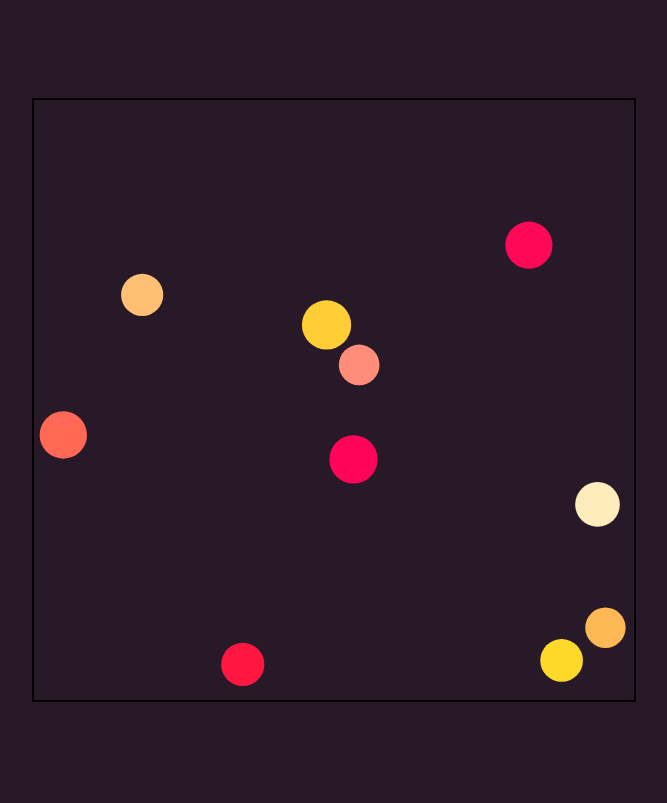
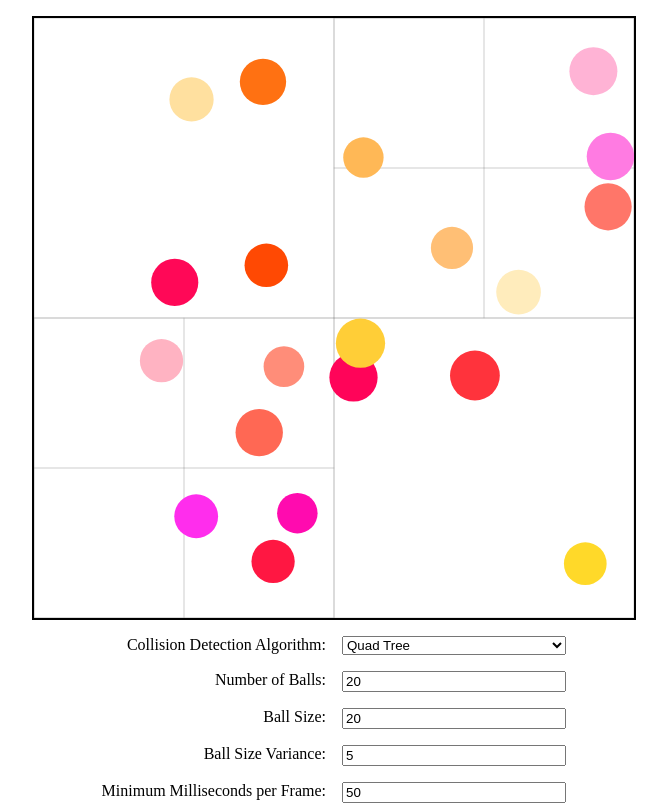
Before and after one commit to AlurienFlame/collision-detection-comparison, a plain HTML site: page index.html in a window 1280 px wide. Shown: the whole page, without its empty margins (306-973 px from the left). Drawn offline with Linux system fonts and the light colour scheme.

Commit message:
Add config settings

```diff
--- a/index.html
+++ b/index.html
@@ -1,5 +1,6 @@
 <!DOCTYPE html>
 <html>
+
 <head>
   <meta charset='utf-8'>
   <meta http-equiv='X-UA-Compatible' content='IE=edge'>
@@ -8,7 +9,28 @@
   <link rel='stylesheet' type='text/css' media='screen' href='style.css'>
   <script type="module" src='main.js' defer></script>
 </head>
+
 <body>
-  <canvas width="600" height="600" />
+  <canvas width="600" height="600"></canvas>
+  <form>
+    <label for="collisionDetection">Collision Detection Algorithm:</label>
+    <select name="collisionDetection">
+      <option value="naive">Naive</option>
+      <option value="quad" selected>Quad Tree</option>
+      <option value="sweep">Sweep and Prune</option>
+      <option disabled value="grid">Uniform Grid</option>
+      <option disabled value="kd">KD Tree</option>
+      <option disabled value="bound">Bounding Volume Hierarchy</option>
+    </select>
+    <label for="ballCount">Number of Balls:</label>
+    <input type="number" name="ballCount" min="1" max="500" value="20">
+    <label for="ballSize">Ball Size:</label>
+    <input type="number" name="ballSize" min="1" max="50" value="20">
+    <label for="ballSizeVariance">Ball Size Variance:</label>
+    <input type="number" name="ballSizeVariance" min="0" max="10" value="5">
+    <label for="mspf">Minimum Milliseconds per Frame:</label>
+    <input type="number" name="mspf" min="0" max="1000" value="50">
+  </form>
 </body>
+
 </html>
--- a/main.js
+++ b/main.js
@@ -2,18 +2,44 @@ import Vector2 from './vector2.js';
 import NaiveCollisionDetection from './naive-collision-detection.js';
 import QuadTreeCollisionDetection from './quad-tree-collision-detection.js';
 import SweepAndPruneCollisionDetection from './sweep-and-prune-collision-detection.js';
+// TODO: Uniform grid space partitioning
+// TODO: KD trees
+// TODO: Bounding volume hierarchies
+// TODO: Mass based collision
+
+const collisionDetectionAlgorithms = {
+  "naive": NaiveCollisionDetection,
+  "quad": QuadTreeCollisionDetection,
+  "sweep": SweepAndPruneCollisionDetection,
+};
 const canvas = document.querySelector('canvas');
 const ctx = canvas.getContext('2d');
-const balls = [];
+let balls = [];
 const canvasSize = 600;
-const ballCount = 10;
+let interval;
+
+// Set up config
 let collisionDetection;
+const config = {};
+
+function updateConfig(event) {
+  config[event.target.name] = parseFloat(event.target.value) || event.target.value;
+  setup();
+}
+
+document.querySelectorAll("input").forEach(input => {
+  input.addEventListener("change", updateConfig);
+  config[input.name] = parseFloat(input.value);
+});
+const algoSelect = document.querySelector("select");
+algoSelect.addEventListener("change", updateConfig);
+config[algoSelect.name] = algoSelect.value;
 
 class Ball {
   constructor() {
     this.pos = new Vector2(Math.random() * 500 + 50, Math.random() * 500 + 50);
     this.vel = new Vector2(Math.random() * 10 - 5, Math.random() * 10 - 5);
-    this.radius = Math.random() * 5 + 20;
+    this.radius = Math.random() * config.ballSizeVariance + config.ballSize;
     this.color = `rgb(255, ${Math.random() * 255}, ${Math.random() * 255})`;
   }
 
@@ -27,10 +53,18 @@ class Ball {
 }
 
 function setup() {
-  for (let i = 0; i < ballCount; i++) {
+  // Create balls
+  balls = [];
+  for (let i = 0; i < config.ballCount; i++) {
     balls.push(new Ball());
   }
-  collisionDetection = new SweepAndPruneCollisionDetection(canvasSize, ctx);
+
+  // Set up collision detection
+  collisionDetection = new collisionDetectionAlgorithms[config.collisionDetection](canvasSize, ctx);
+
+  // Start animation
+  clearInterval(interval);
+  interval = setInterval(update, config.mspf);
 }
 
 function update() {
@@ -62,4 +96,3 @@ function update() {
 }
 
 setup();
-setInterval(update, 50);
--- a/quad-tree.js
+++ b/quad-tree.js
@@ -54,7 +54,7 @@ export default class QuadTree {
   }
 
   draw(ctx) {
-    ctx.strokeStyle = 'rgba(255, 255, 255, 0.1)';
+    ctx.strokeStyle = 'rgba(0, 0, 0, 0.1)';
     ctx.strokeRect(this.x, this.y, this.width, this.height);
     this.children.forEach(child => {
       child.draw(ctx);
--- a/style.css
+++ b/style.css
@@ -1,11 +1,28 @@
+:root {
+  --color-bg: #fff;
+  --color-tab: #ccc;
+}
+
 body {
   margin: 0;
-  background-color: #271927;
-  display: grid;
-  place-content: center;
-  height: 100vh;
+  background-color: var(--color-bg);
+  min-height: 100vh;
+  display: flex;
+  flex-direction: column;
+  align-items: center;
 }
 
 canvas {
   border: 2px solid #000;
+  margin: 1rem;
 }
+
+form {
+  display: grid;
+  grid-template-columns: 1fr 1fr;
+  gap: 1rem;
+}
+
+form > label {
+  text-align: right;
+}
```
